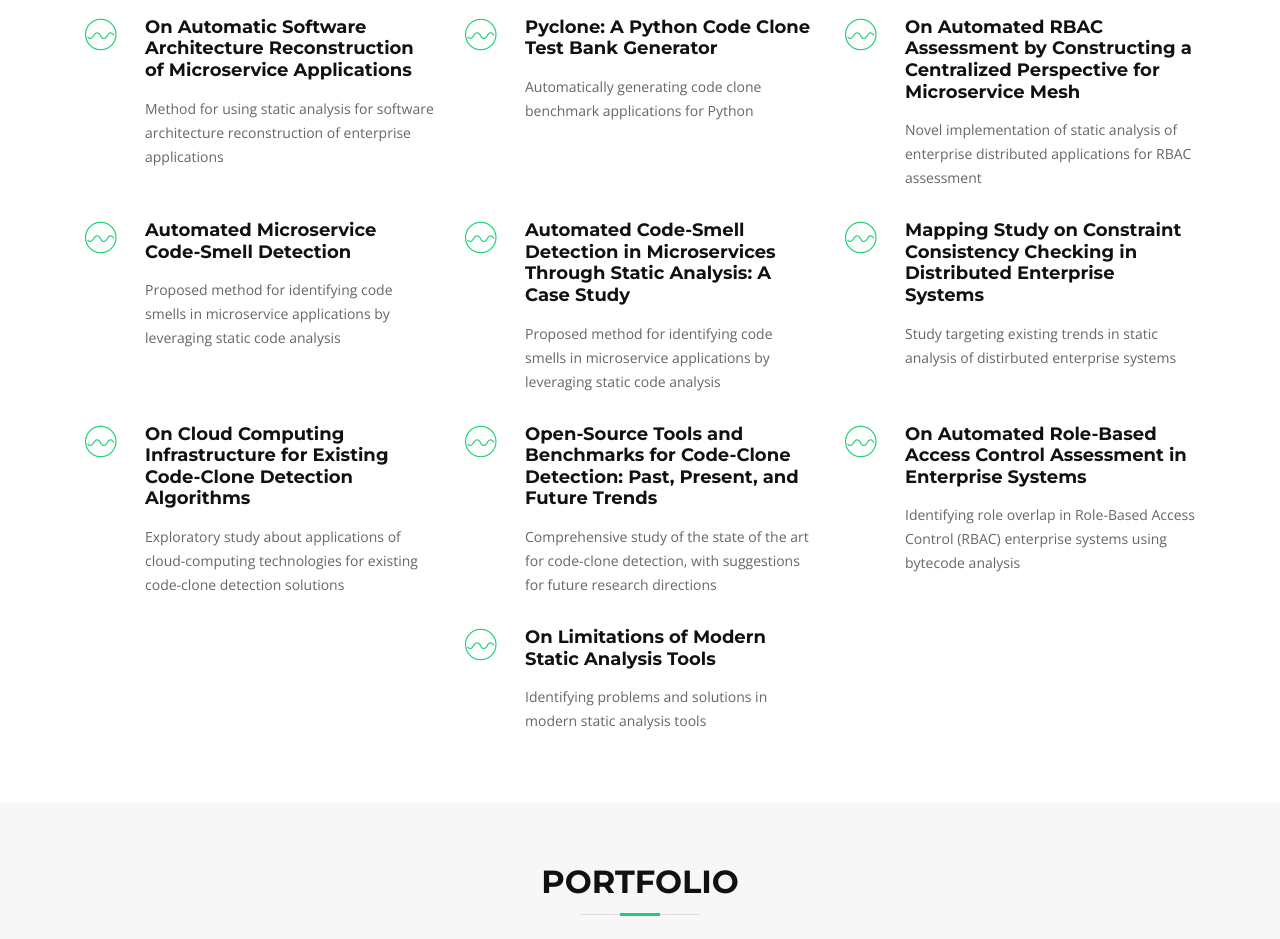
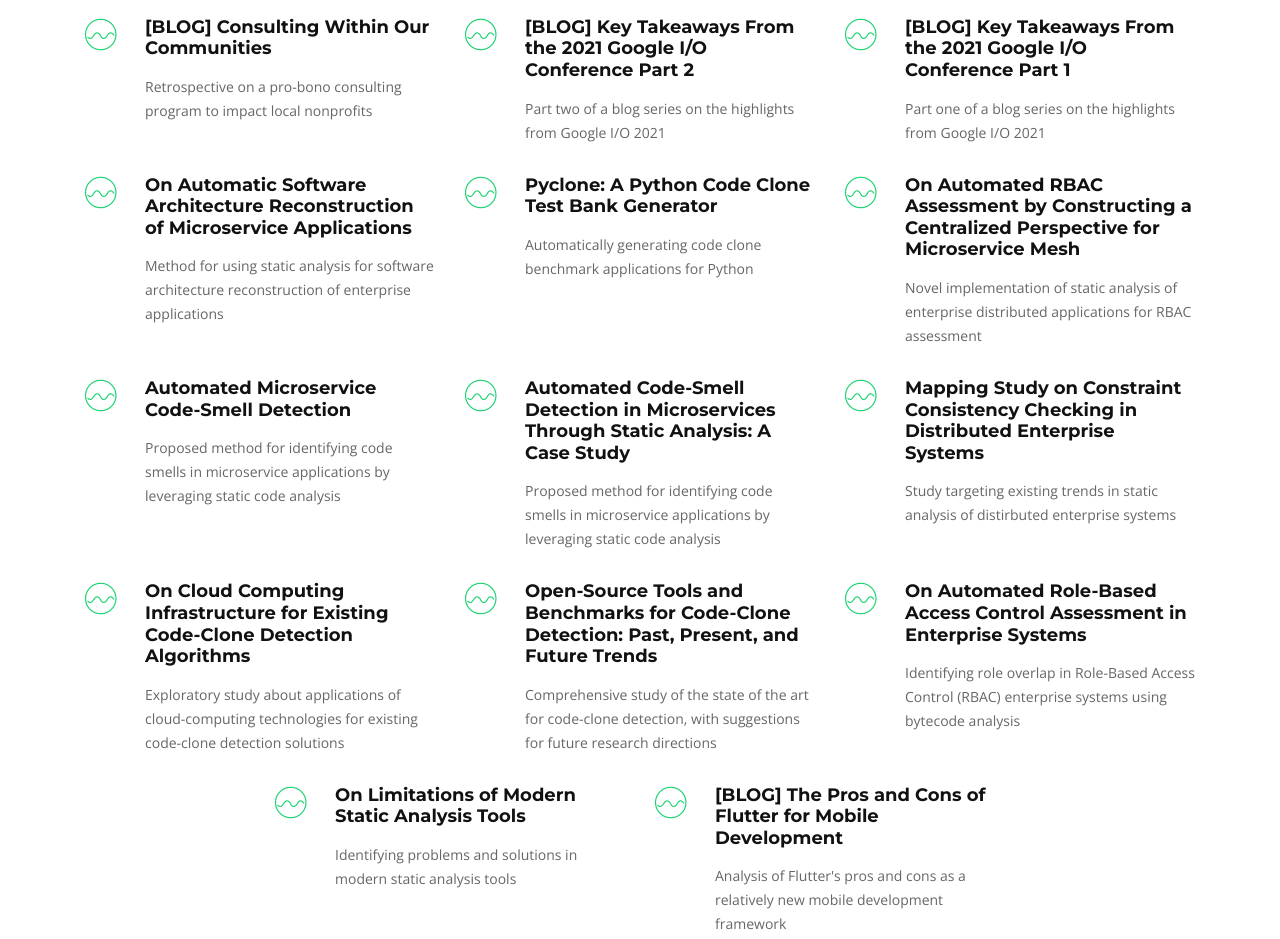
Before and after one commit to walker76/ghp-personal, a plain HTML site: page index.html in a window 1280 px wide. Shown: the part 1163-2102 px from the top of the page. Drawn offline with nearby package versions, Linux system fonts and the light colour scheme; files whose address does not match are found by name.

Commit message:
Add blog posts to publications

```diff
--- a/index.html
+++ b/index.html
@@ -269,6 +269,24 @@
 
             <div class="col-lg-4 col-md-6 box wow bounceInUp" data-wow-duration="1.4s">
                 <div class="icon"><i class="ion-ios-analytics-outline"></i></div>
+                <h4 class="title"><a target="_blank" href="https://www.credera.com/insights/consulting-within-our-communities">[BLOG] Consulting Within Our Communities</a></h4>
+                <p class="description">Retrospective on a pro-bono consulting program to impact local nonprofits</p>
+            </div>
+
+            <div class="col-lg-4 col-md-6 box wow bounceInUp" data-wow-duration="1.4s">
+                <div class="icon"><i class="ion-ios-analytics-outline"></i></div>
+                <h4 class="title"><a target="_blank" href="https://www.credera.com/insights/key-takeaways-from-the-2021-google-i-o-conference-part-2">[BLOG] Key Takeaways From the 2021 Google I/O Conference Part 2</a></h4>
+                <p class="description">Part two of a blog series on the highlights from Google I/O 2021</p>
+            </div>
+
+            <div class="col-lg-4 col-md-6 box wow bounceInUp" data-wow-duration="1.4s">
+                <div class="icon"><i class="ion-ios-analytics-outline"></i></div>
+                <h4 class="title"><a target="_blank" href="https://www.credera.com/insights/key-takeaways-from-the-2021-google-i-o-conference-part-1">[BLOG] Key Takeaways From the 2021 Google I/O Conference Part 1</a></h4>
+                <p class="description">Part one of a blog series on the highlights from Google I/O 2021</p>
+            </div>
+
+            <div class="col-lg-4 col-md-6 box wow bounceInUp" data-wow-duration="1.4s">
+                <div class="icon"><i class="ion-ios-analytics-outline"></i></div>
                 <h4 class="title"><a target="_blank" href="https://www.researchgate.net/publication/350582232_On_Automatic_Software_Architecture_Reconstruction_of_Microservice_Applications">On Automatic Software Architecture Reconstruction of Microservice Applications</a></h4>
                 <p class="description">Method for using static analysis for software architecture reconstruction of enterprise applications</p>
             </div>
@@ -325,6 +343,12 @@
                 <div class="icon"><i class="ion-ios-analytics-outline"></i></div>
                 <h4 class="title"><a target="_blank" href="https://www.researchgate.net/publication/338048694_On_Limitations_of_Modern_Static_Analysis_Tools">On Limitations of Modern Static Analysis Tools</a></h4>
                 <p class="description">Identifying problems and solutions in modern static analysis tools</p>
+            </div>
+
+            <div class="col-lg-4 col-md-6 box wow bounceInUp" data-wow-duration="1.4s">
+                <div class="icon"><i class="ion-ios-analytics-outline"></i></div>
+                <h4 class="title"><a target="_blank" href="https://www.credera.com/insights/pros-cons-flutter-mobile-development">[BLOG] The Pros and Cons of Flutter for Mobile Development</a></h4>
+                <p class="description">Analysis of Flutter's pros and cons as a relatively new mobile development framework</p>
             </div>
 
         </div>
```
